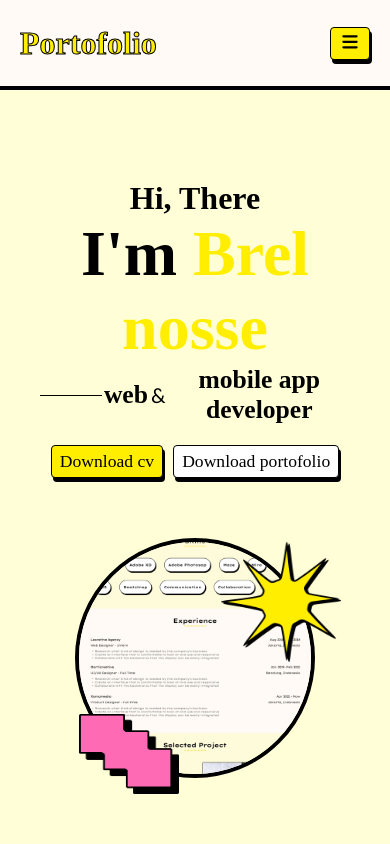
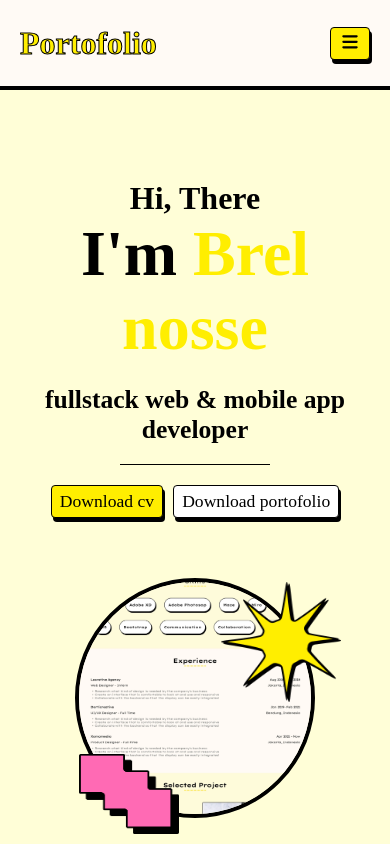
Before and after one commit to brelnosse/portofolio, a React (Create React App) app: page / in a window 390 px wide. Shown: the top 844 px of the page. Built offline with nearby package versions, Linux system fonts and the light colour scheme; a web font is replaced by a local one.

Commit message:
Increased the name of the hero section

```diff
--- a/src/assets/style/home.css
+++ b/src/assets/style/home.css
@@ -13,7 +13,7 @@ section.hero{
     display: flex;
     align-items: flex-end;
     justify-content: space-between;
-    height: 70vh;
+    height: 75vh;
 }
 .heroDescription h4{
     display: flex;
@@ -142,7 +142,7 @@ section.education{
         padding: 60px 20px;
     }
     .heroDescription h1{
-        font-size: 5em;
+        font-size: 6em;
     }
 }
 @media  screen and (max-width: 940px) {
@@ -215,4 +215,17 @@ section.education{
         flex-wrap: wrap;
         min-width: calc(100vw - 100px);
     }
+    .heroDescription h4{
+        flex-direction: column;
+        padding: 20px 0px;
+        position: relative;
+    }
+    .heroDescription h4::before{
+        position: absolute;
+        margin: 0px;
+        width: 150px;
+        bottom: 0px;
+        left: 50%;
+        transform: translateX(-50%);
+    }
 }
--- a/src/assets/style/navbar.css
+++ b/src/assets/style/navbar.css
@@ -45,7 +45,7 @@
     align-items: center;
     justify-content: center;
     width: '30px';
-    font-size: 0.8em;
+    font-size: 1em;
     margin-bottom: 2px;
     height: 100%;
     transform: scale(0);
@@ -59,7 +59,7 @@
 }
 .navbar-item a{
     text-decoration: none;
-    font-size: 1.1em;
+    font-size: 1.2em;
     color: var(--black);
 }
 .navbar-item.active{
--- a/src/pages/Home.tsx
+++ b/src/pages/Home.tsx
@@ -75,7 +75,7 @@ const Home:React.FC = () =>{
                     <h3>Hi, There</h3>
                     <h1>I'm <span className="primary">Brel nosse</span></h1>
                     <h4>
-                        web <span style={{fontFamily: 'calibri', margin: '0px 3px', fontWeight: 200, fontSize:'0.8em'}}>&</span> mobile app developer
+                        fullstack web & mobile app developer
                     </h4>
                     <div className="actions">
                         <Button type='default' valueText='Download cv'/>
```
